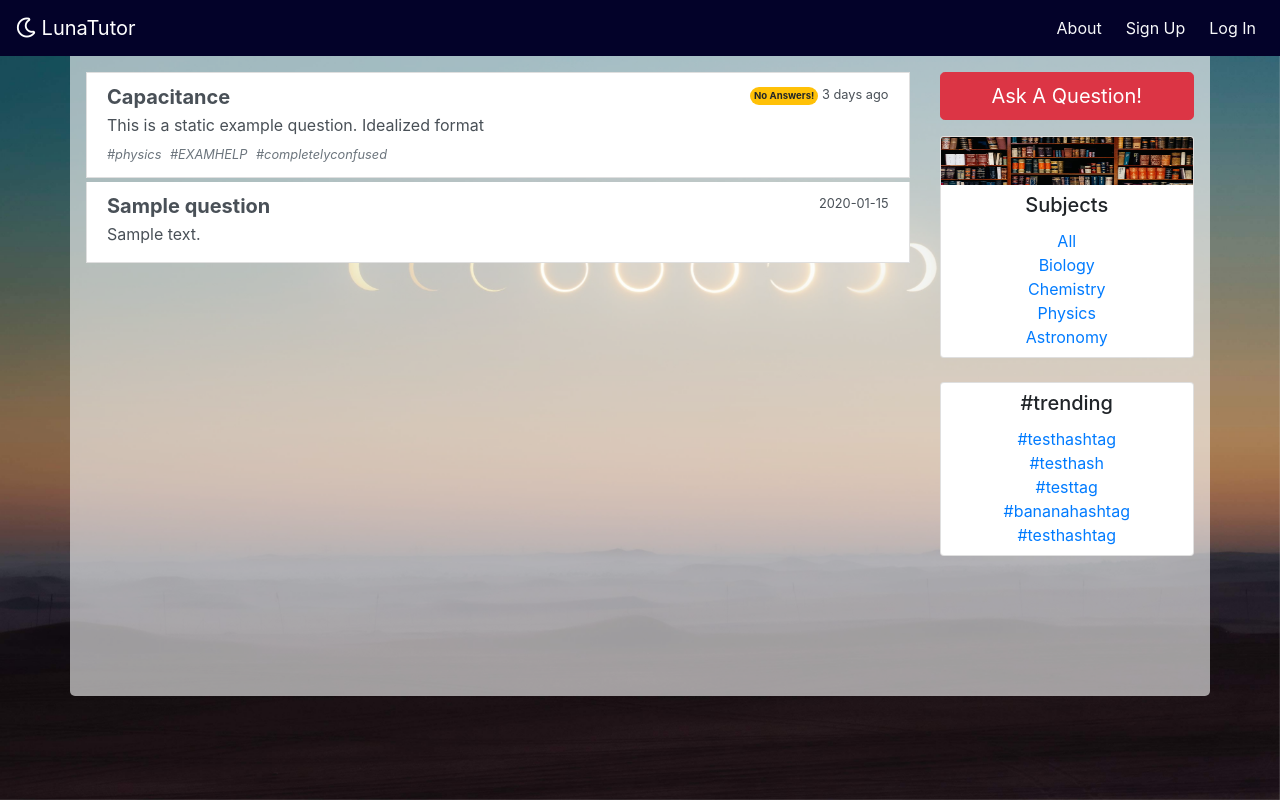
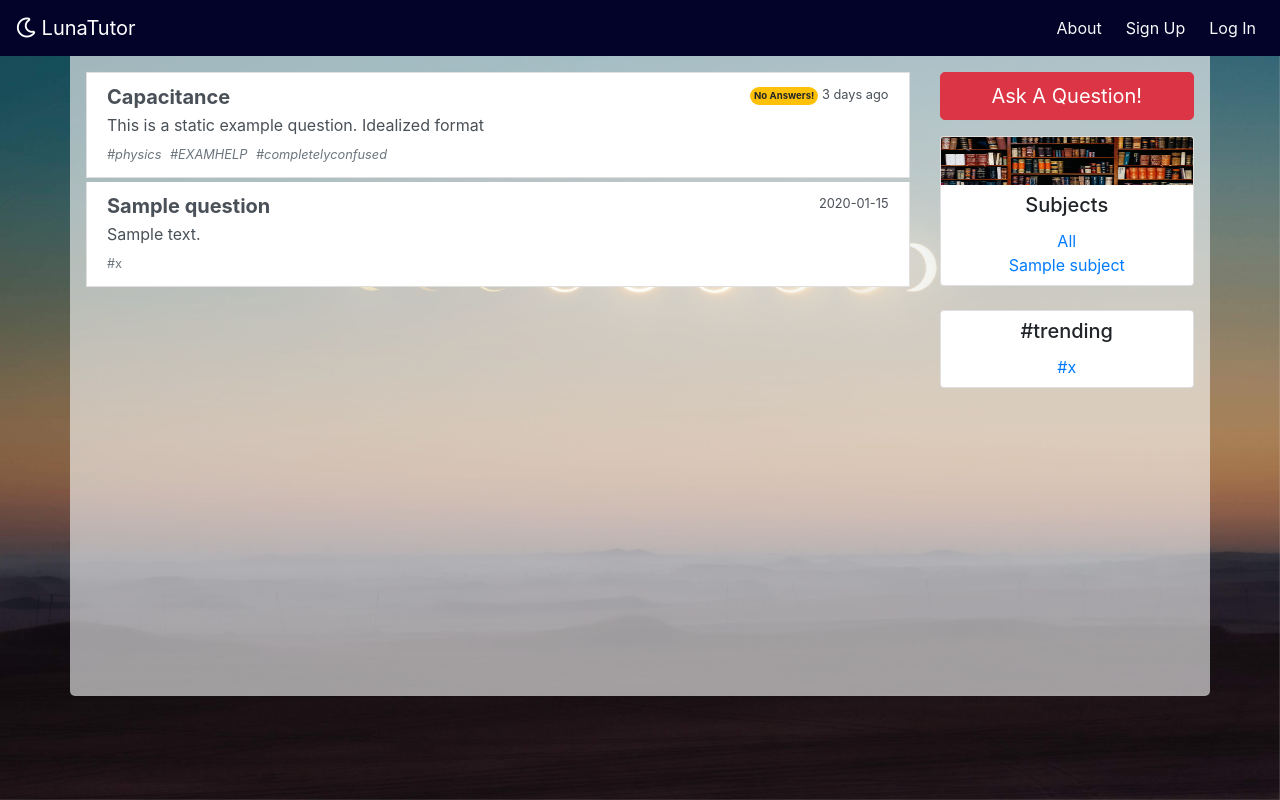
Before and after one commit to Luna-Tutor/lunaTutor, a Flask app: page /q in a window 1280 px wide. Run offline with Flask 2, Linux system fonts and the light colour scheme; tables that the repository leaves empty hold one stand-in row (values such as "Sample post"); some libraries are stand-ins or nearby versions.

Commit message:
implement hashtags

```diff
--- a/app.py
+++ b/app.py
@@ -1,5 +1,5 @@
 from flask import Flask, render_template, request, redirect, session, flash, g
-from models import connect_db, db, User, Question, Answer, Subject, Tag
+from models import connect_db, db, User, Question, Answer, Subject
 from forms import LoginForm, SignUpForm, AnswerForm, QuestionForm
 from flask_sqlalchemy import SQLAlchemy
 from sqlalchemy.exc import IntegrityError
@@ -144,9 +144,13 @@
 
     questions = Question.query.all()
 
-    hashtags = Tag.query.all()
+    subjects = Subject.query.all()
 
-    return render_template('/board/feed.html', questions=questions, hashtags=hashtags, user=g.user)
+    return render_template(
+        '/board/feed.html',
+        questions=questions,
+        subjects=subjects,
+        user=g.user)
 
 
 # subject feed route
@@ -157,9 +161,6 @@
     questions = subject_found.questions
 
     return render_template('board/feed.html', questions=questions)
-
-
-
 
 @app.route("/q/ask", methods=['GET', 'POST'])
 def post_question():
@@ -172,6 +173,9 @@
         if not g.user:
             return redirect('/login')
         if form.validate_on_submit():
+
+            subject_found= Subject.query.filter_by(name=subject.capitalize()).first()
+
             question = Question.post(
                 subject=form.subject.data,
                 title=form.title.data,
--- a/forms.py
+++ b/forms.py
@@ -47,6 +47,7 @@
     title = StringField('Title', validators=[
         DataRequired()
     ])
+    hashtag = StringField('Hashtag')
     content = StringField('Content', validators=[
         DataRequired(),
         Length(min=1, message=('Please fill in the details.'))
--- a/templates/board/feed.html
+++ b/templates/board/feed.html
@@ -59,9 +59,7 @@
           </div>
 
           <p class="mb-1">{{ q.content }}</p>
-          <!-- {% for tag in q.hashtags %}
-          <small class="text-muted mr-1">#{{ tag.content }}</small>
-          {% endfor %} -->
+            <small class="text-muted mr-1">#{{ q.hashtag }}</small>
         </a>
         {% endfor %}
         <!-- [end actual code] for list item -->
@@ -83,10 +81,9 @@
           <h5 class="card-title">Subjects</h5>
           <div class="card-text">
             <a class="d-block" href="/q">All</a>
-            <a class="d-block" href="/q/biology">Biology</a>
-            <a class="d-block" href="/q/chemistry">Chemistry</a>
-            <a class="d-block" href="/q/physics">Physics</a>
-            <a class="d-block" href="/q/astronomy">Astronomy</a>
+            {% for subject in subjects %}
+            <a class="d-block" href="/q/{{ subject.name }}">{{subject.name}}</a>
+            {% endfor %}
           </div>
         </div>
       </div>
@@ -97,11 +94,9 @@
           <h5 class="card-title">#trending</h5>
           <div class="card-text">
             <!-- FOR VISUAL PURPOSES ONLY -->
-            <a class="d-block" href="#">#testhashtag</a>
-            <a class="d-block" href="#">#testhash</a>
-            <a class="d-block" href="#">#testtag</a>
-            <a class="d-block" href="#">#bananahashtag</a>
-            <a class="d-block" href="#">#testhashtag</a>
+            {% for q in questions %}
+            <a class="d-block" href="#">#{{ q.hashtag }}</a>
+            {% endfor %}
           </div>
         </div>
       </div>
```
Also changed, not shown: models.py (+25 -18 lines), seed.py (+10 -8 lines).
